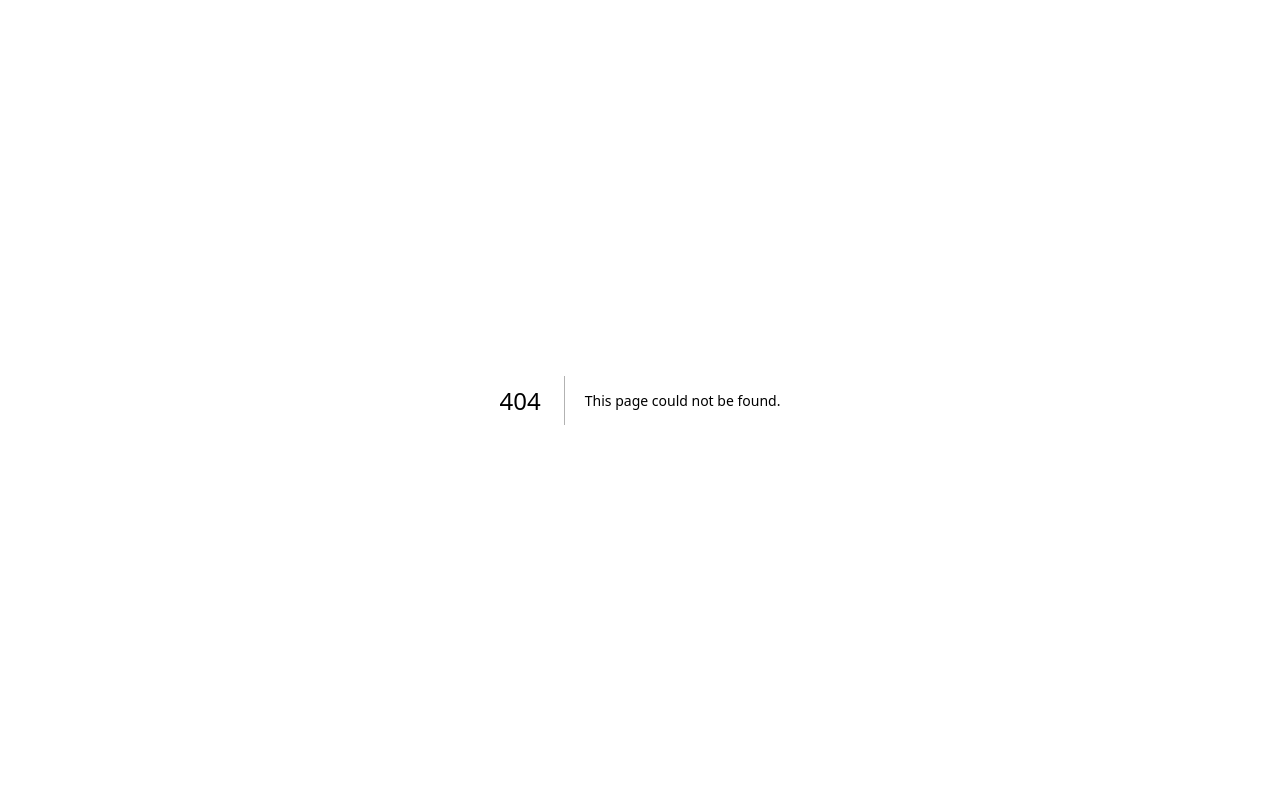
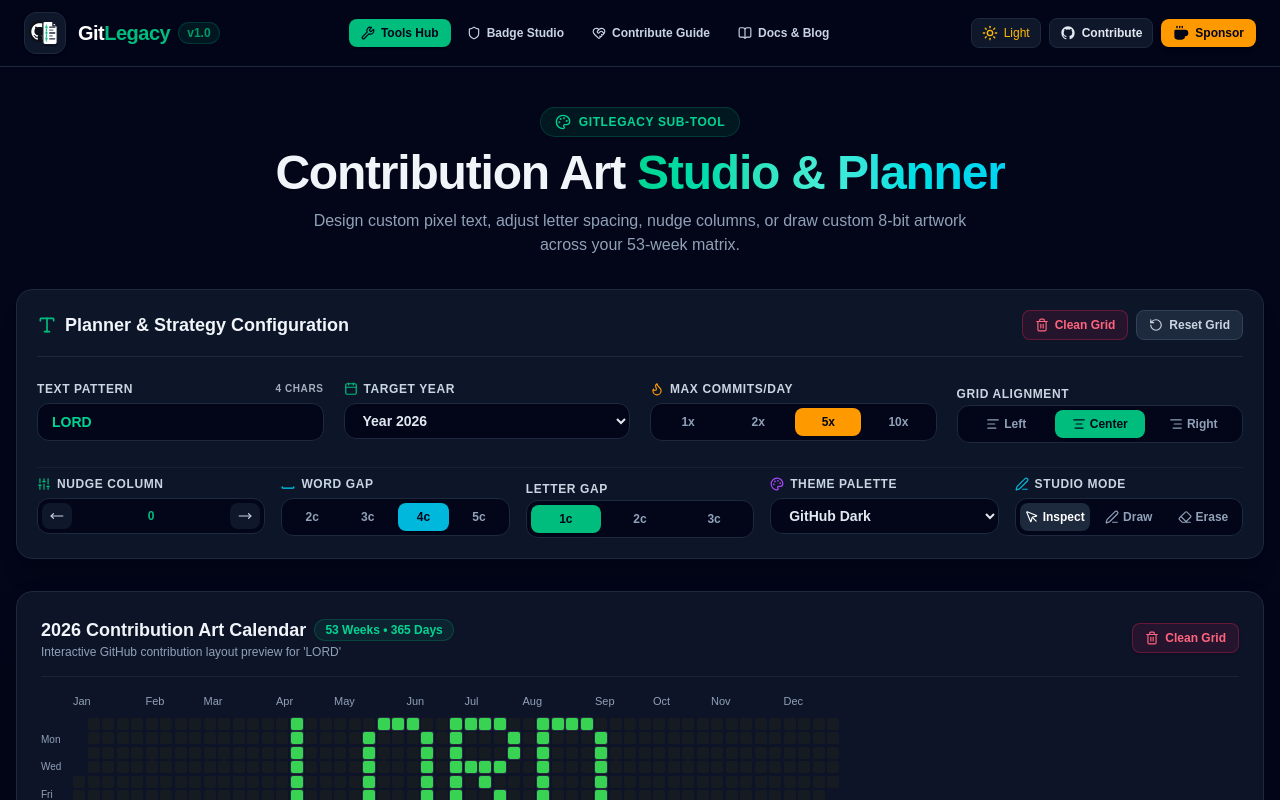
Before and after one commit to Sukhman369/githublegacy, a Next.js app: page /tools/art-studio in a window 1280 px wide. Before the commit this address had no page. Shown: the top 800 px of the page. Built offline with nearby package versions, Linux system fonts and the light colour scheme.

Commit message:
refactor(routes): migrate Contribution Art Studio route to /tools/art-studio

```diff
--- a/src/app/art-studio/page.tsx
+++ b/src/app/tools/art-studio/page.tsx
@@ -1,24 +1,24 @@
 'use client';
 
 import React, { useState, useMemo, useEffect, Suspense } from 'react';
-import { Header } from '../../components/Header';
-import { Footer } from '../../components/Footer';
-import { PlannerControls } from '../../components/PlannerControls';
-import { ContributionGraph } from '../../components/ContributionGraph';
-import { StatisticsPanel } from '../../components/StatisticsPanel';
-import { ExportPanel } from '../../components/ExportPanel';
-import { useTheme } from '../../context/ThemeContext';
-import { Palette, Sparkles } from 'lucide-react';
+import { Header } from '../../../components/Header';
+import { Footer } from '../../../components/Footer';
+import { PlannerControls } from '../../../components/PlannerControls';
+import { ContributionGraph } from '../../../components/ContributionGraph';
+import { StatisticsPanel } from '../../../components/StatisticsPanel';
+import { ExportPanel } from '../../../components/ExportPanel';
+import { useTheme } from '../../../context/ThemeContext';
+import { Palette } from 'lucide-react';
 import {
   PlannerSettings,
   ContributionCell,
   IntensityLevel,
-} from '../../types/calendar';
+} from '../../../types/calendar';
 import {
   createYearlyCalendarGrid,
   applyPatternToCalendar,
-} from '../../lib/calendar-engine';
-import { calculateStrategyStats } from '../../lib/commit-planner';
+} from '../../../lib/calendar-engine';
+import { calculateStrategyStats } from '../../../lib/commit-planner';
 
 function ArtStudioContent() {
   const currentYear = new Date().getFullYear();
@@ -152,7 +152,7 @@ function ArtStudioContent() {
         <div className="text-center space-y-3">
           <div className="inline-flex items-center gap-2 px-3.5 py-1.5 rounded-full text-xs font-bold uppercase tracking-wider bg-emerald-500/10 text-emerald-400 border border-emerald-500/20">
             <Palette className="w-4 h-4" />
-            <span>Isolated Canvas Studio</span>
+            <span>GitLegacy Sub-Tool</span>
           </div>
           <h1 className="text-3xl sm:text-5xl font-black tracking-tight">
             Contribution Art <span className="text-transparent bg-clip-text bg-gradient-to-r from-emerald-400 via-teal-300 to-cyan-400">Studio & Planner</span>
```
